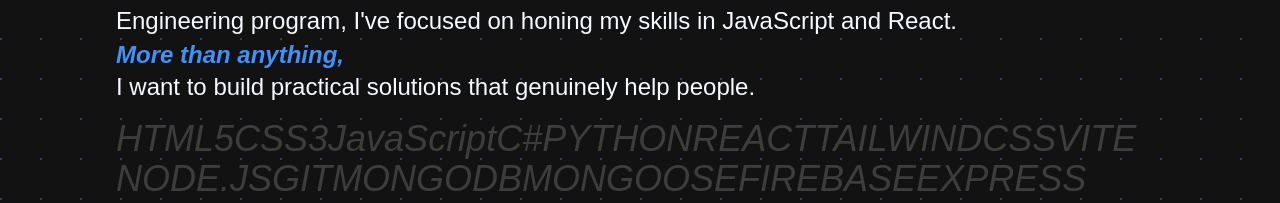
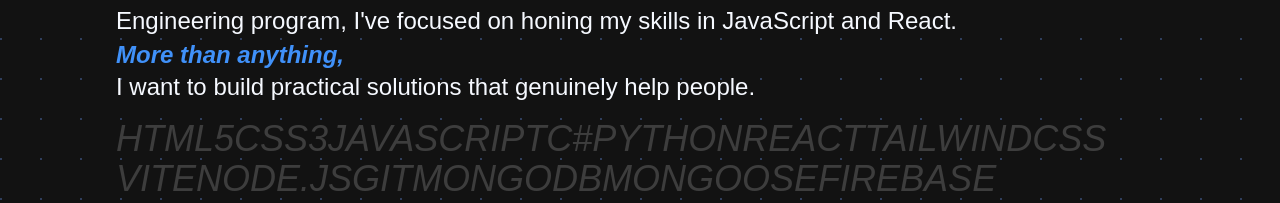
Before and after one commit to aaronfnp/anp_website_2025, a React (Vite) app: page / in a window 1280 px wide. Shown: the part 1282-1485 px from the top of the page. Built offline with nearby package versions, Linux system fonts and the light colour scheme; a web font is replaced by a local one.

Commit message:
final touches before hosting
- Changed Javascript in about to match all caps

```diff
--- a/src/components/layout/about.jsx
+++ b/src/components/layout/about.jsx
@@ -4,7 +4,7 @@
   const tech = [
     { text: "HTML5" },
     { text: "CSS3" },
-    { text: "JavaScript" },
+    { text: "JAVASCRIPT" },
     { text: "C#" },
     { text: "PYTHON" },
     { text: "REACT" },
```
